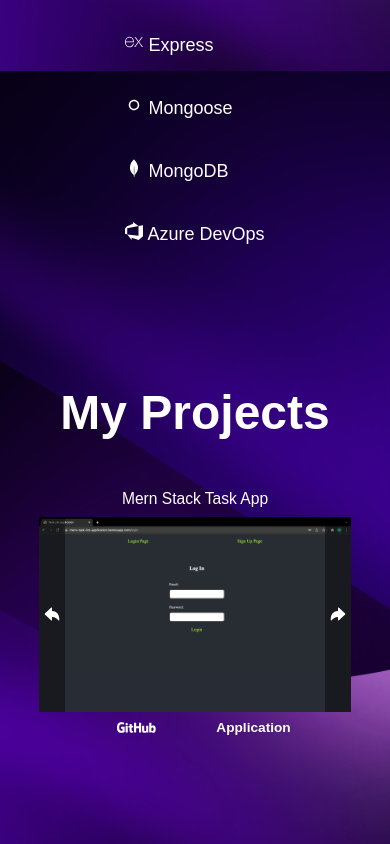
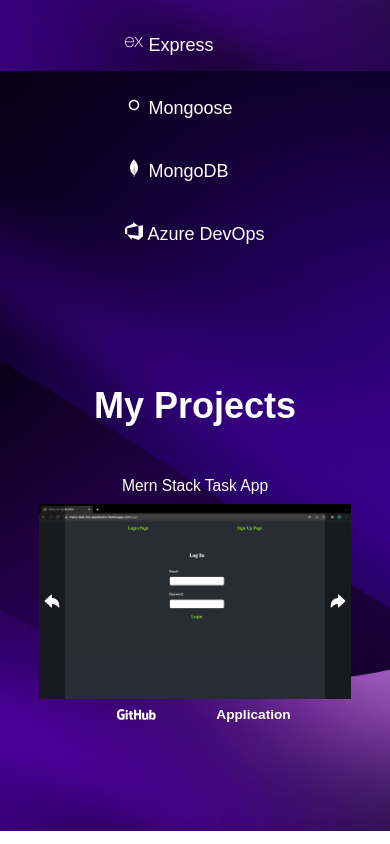
Before and after one commit to wesleycundle28/dev-portfolio, a React (Create React App) app: page / in a window 390 px wide. Shown: the part 1617-2461 px from the top of the page. Built offline with nearby package versions, Linux system fonts and the light colour scheme.

Commit message:
font size adjustment

```diff
--- a/src/pages/MyProjects/MyProjects.css
+++ b/src/pages/MyProjects/MyProjects.css
@@ -14,6 +14,11 @@
   font-size: x-large;
   align-items: center;
 }
+@media only screen and (max-width: 1200px) {
+  .myprojects-container {
+    font-size: large;
+  }
+}
 
 .project-anchor {
   margin: 20px;
```
